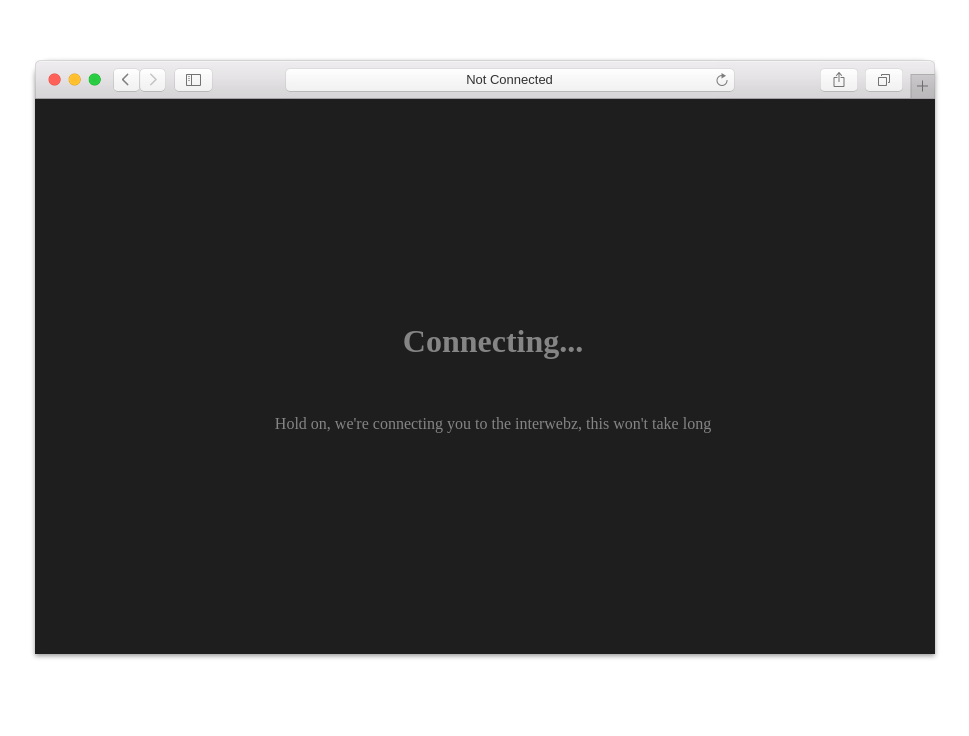
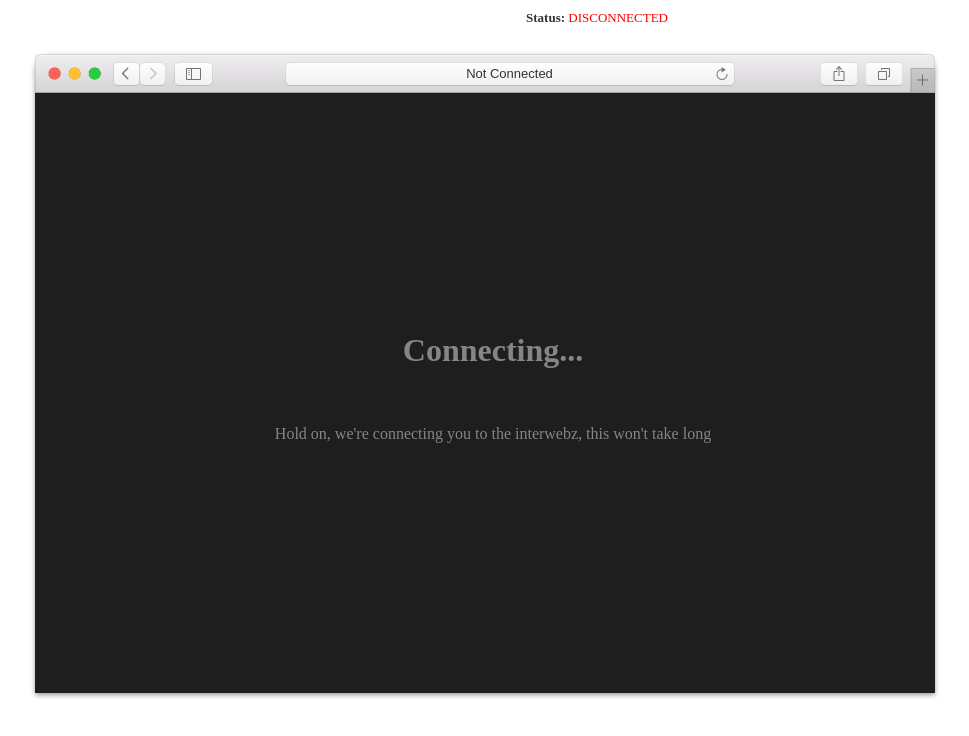
Before and after one commit to td512/browser.js, a plain HTML site: page client/index.html in a window 1280 px wide. Shown: the whole page, without its empty margins (43-1012 px from the left). Drawn offline with nearby package versions, Linux system fonts and the light colour scheme; a web font is replaced by a local one.

Commit message:
adds status indicator
resolves #10

```diff
--- a/client/index.html
+++ b/client/index.html
@@ -27,6 +27,12 @@
         height: 75%;
         overflow: visible;
     }
+    #connection-status {
+        font-family: 'San Francisco Display';
+        font-weight: 400;
+        font-style: normal;
+        text-align: center;
+    }
     </style>
     <meta content="text/html;charset=UTF-8" http-equiv="content-type">
     <meta content="A browser in your browser" name="description"/>
@@ -41,6 +47,13 @@
     <script src="https://code.jquery.com/jquery-3.6.0.min.js"></script>
 </head>
 <body class="ng-scope">
+<div id="connection-status">
+    <div class="col-12">
+        <div class="alert">
+            <strong>Status: </strong><span id="updateState"></span>
+        </div>
+    </div>
+</div>
 <div class="container-fluid ng-scope" ng-controller="mainController">
     <div id="slide-5" ng-if="currentSlide == 5" class="ng-scope" style="">
         <div class="search-instruction-and-illustration-wrapper">
@@ -74,20 +87,45 @@
     </div>
 </div>
 <script>
+    function updateWebSocketStatus(socket){
+        switch (socket.readyState){
+            case 0:
+                return "<span style='color: blue'>CONNECTING</span>"
+                break
+            case 1:
+                return "<span style='color: limegreen'>CONNECTED</span>"
+                break
+            case 2:
+                return "<span style='color: darkorange'>DISCONNECTING</span>"
+                break
+            case 3:
+                return "<span style='color: red'>DISCONNECTED</span>"
+                break
+        }
+    }
+
     function addhttp(url) {
         if (!/^(?:f|ht)tps?\:\/\//.test(url)) {
-            url = "http://" + url;
+            url = "http://" + url
         }
-        return url;
+        return url
     }
 
     current_base = ""
     const SharedComms = new BroadcastChannel('comms')
     $(function () {
-        window.WebSocket = window.WebSocket || window.MozWebSocket;
-        var socket = new WebSocket('ws://localhost:8000');
+        window.WebSocket = window.WebSocket || window.MozWebSocket
+        let socket = new WebSocket('ws://localhost:8000')
+
+        let statusChange = setInterval(function(){
+            if (socket.readyState === 3){
+                clearInterval(statusChange)
+            }
+            $("#updateState").html(updateWebSocketStatus(socket))
+        }, 100)
+
         socket.onopen = function () {
-            socket.send(JSON.stringify({'type': 'init'}));
+            socket.send(JSON.stringify({'type': 'init'}))
         }
 
         socket.onmessage = function (message) {
@@ -130,7 +168,7 @@
         }
 
         socket.onerror = function (error) {
-            console.log('WebSocket error: ' + error);
+            console.log('WebSocket error: ' + error)
         }
 
         SharedComms.onmessage = (event) => {
@@ -139,9 +177,9 @@
         }
 
         $('.browser-frame-top-input-url').bind('click', function () {
-            $(this).attr('contentEditable', true);
+            $(this).attr('contentEditable', true)
         }).keypress(function (e) {
-            var key = e.which;
+            var key = e.which
             if (key == 13)  // the enter key code
             {
                 $(this).attr('contentEditable', false)
```
Also changed, not shown: client/application.css.
